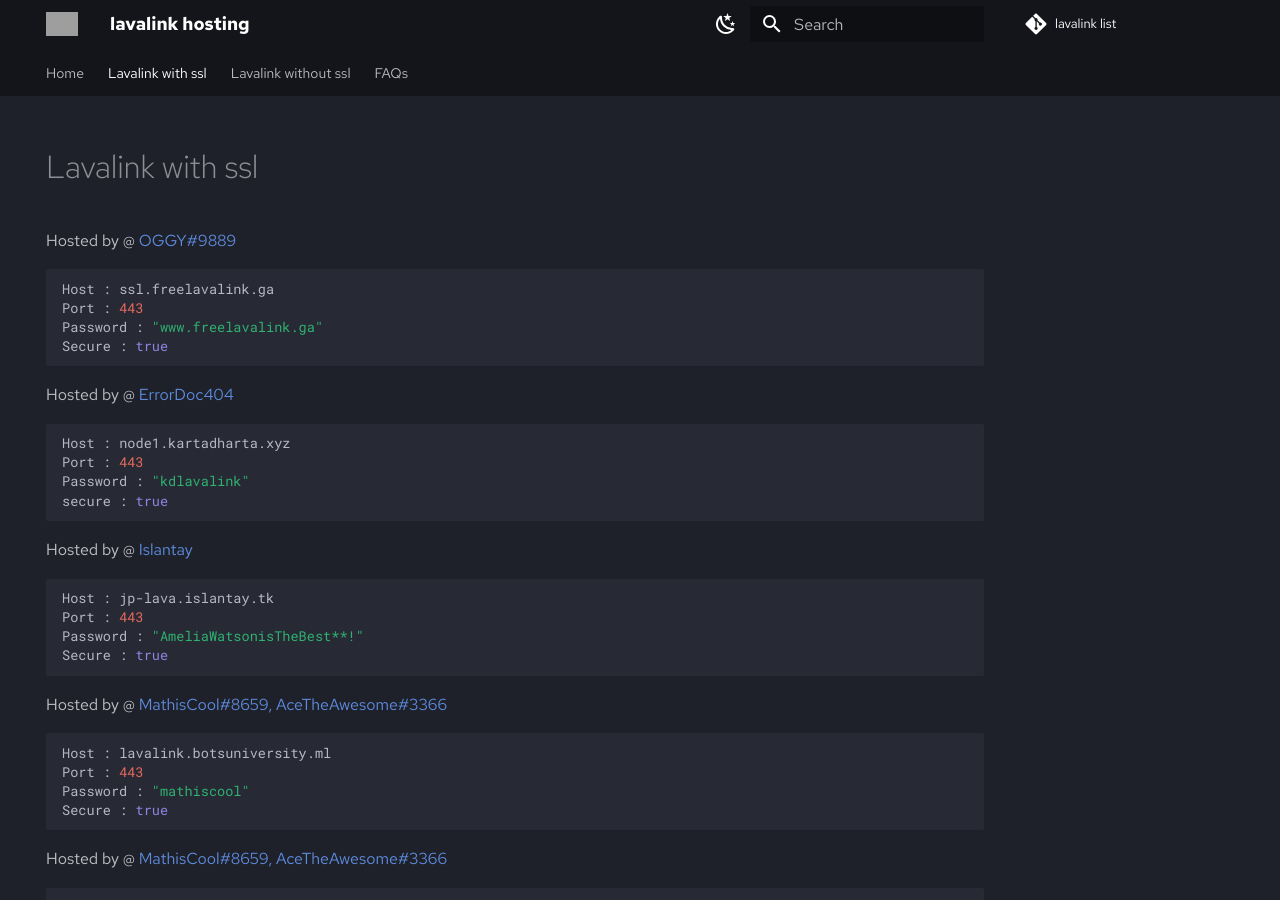
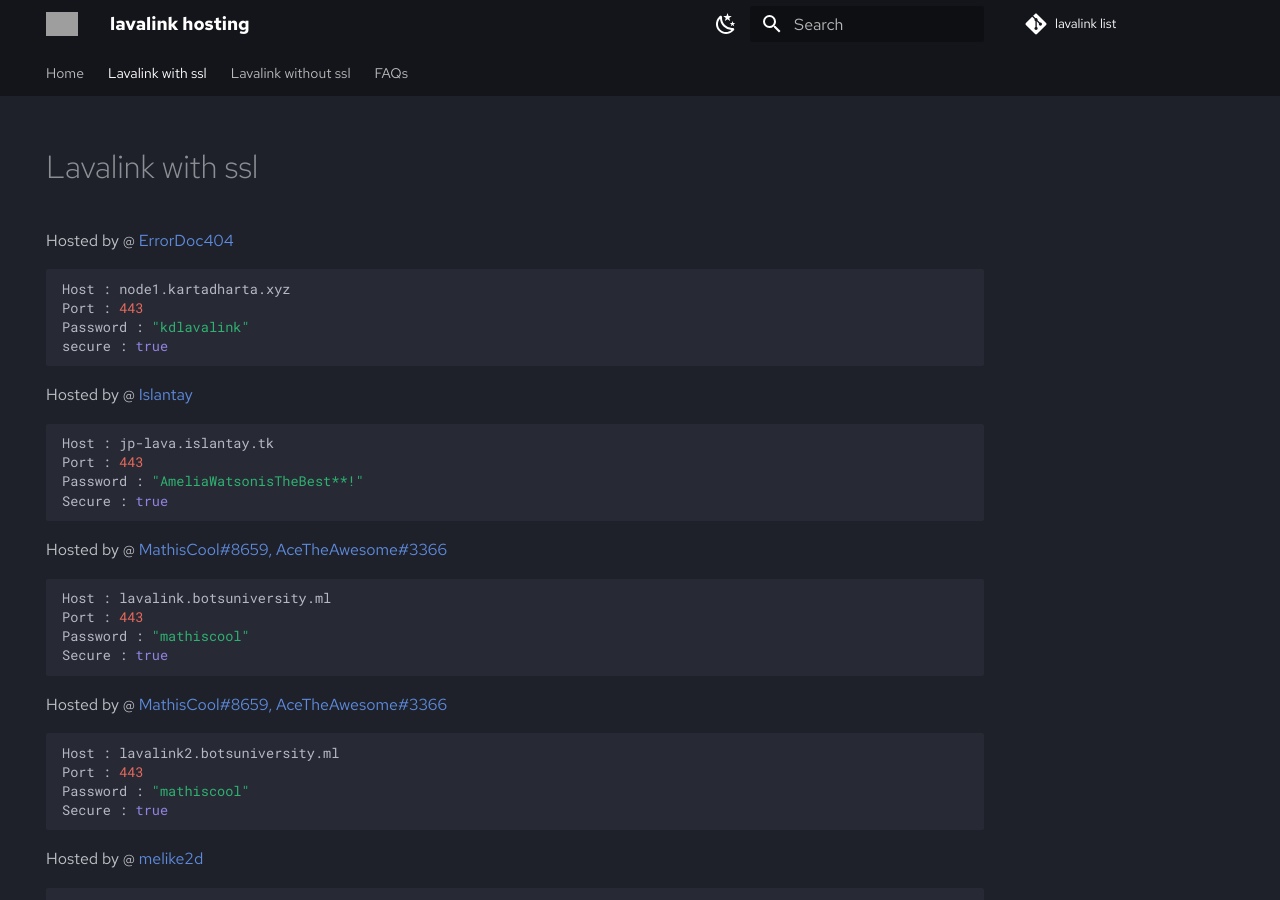
Before and after one commit to DarrenOfficial/lavalink-list, an MkDocs documentation site: the page built from docs/SSL/lavalink-with-ssl.md, in a window 1280 px wide and 900 px high. Built offline with MkDocs 1.6.1 and Material for MkDocs 9.7.7, drawn with Linux system fonts in a browser that asks for light colours; comment, search, counter and statistics services are not loaded; grey boxes are pictures that could not be loaded.

Commit message:
Update lavalink-with-ssl.md (#298)

````diff
--- a/docs/SSL/lavalink-with-ssl.md
+++ b/docs/SSL/lavalink-with-ssl.md
@@ -6,14 +6,6 @@ description: SSL Uses Secure WS connection, whilst No SSL uses standard WS. if y
 <!-- inject image ad -->
 <div data-ea-style="stickybox" class="dark horizontal" data-ea-publisher="darrennathanaelcom" data-ea-type="image"></div>
 
-
-Hosted by @ [OGGY#9889](https://www.freelavalink.ga)
-```bash
-Host : ssl.freelavalink.ga
-Port : 443
-Password : "www.freelavalink.ga"
-Secure : true
-```
 
 Hosted by @ [ErrorDoc404](https://github.com/ErrorDoc404)
 ```bash
````
